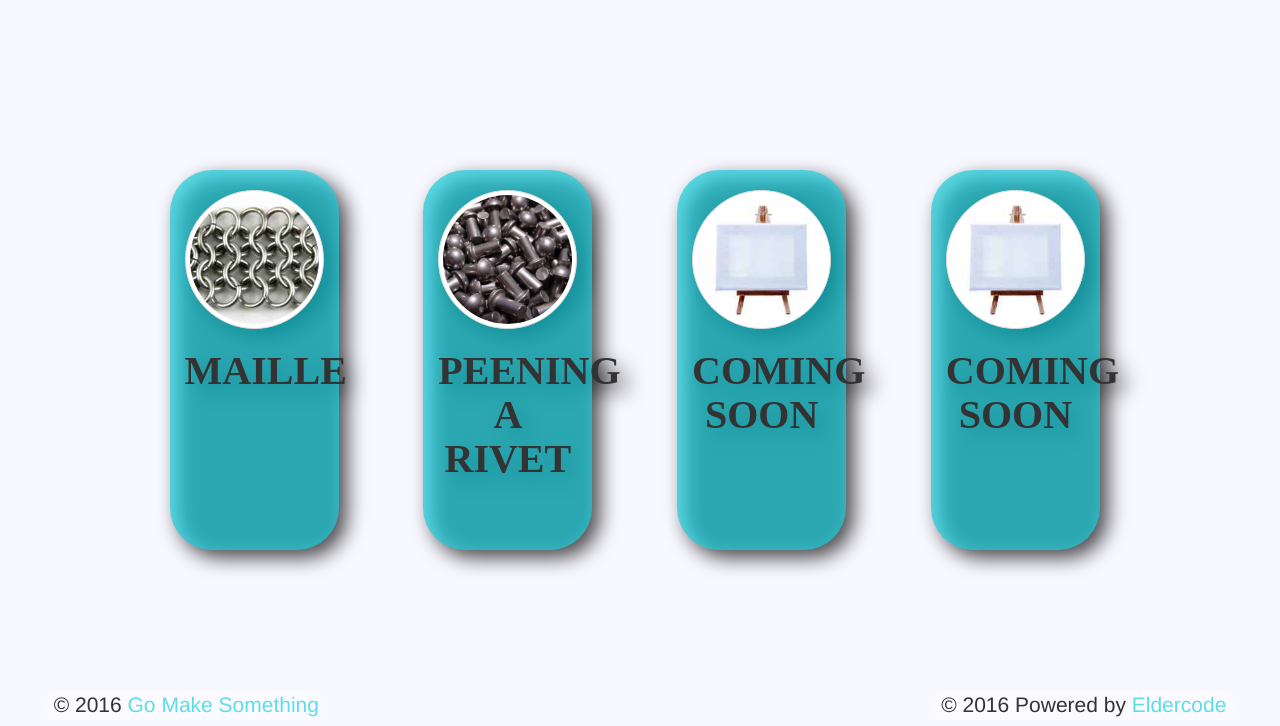
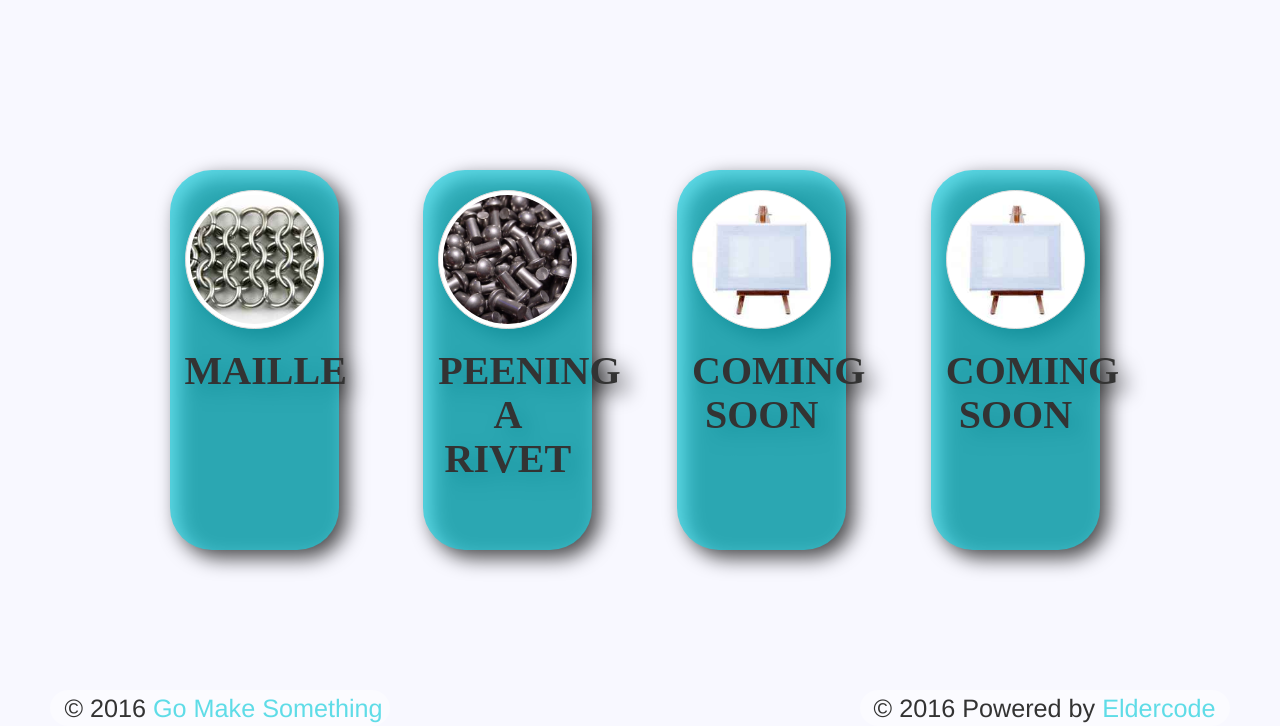
Before and after one commit to NathanElder/GoMakeSomething, a plain HTML site: page index.html in a window 1280 px wide. Shown: the part 1241-1967 px from the top of the page. Drawn offline with nearby package versions, Linux system fonts and the light colour scheme; a script that the page names is missing; a web font is replaced by a local one.

Commit message:
Update style.css

```diff
--- a/css/style.css
+++ b/css/style.css
@@ -101,7 +101,7 @@ a.thumbnail:hover, a.thumbnail:focus{
 
 .container{height: 100%;padding-top:2em;}
 
-.footerleft, .footerright{font-size: 1.5em;background-color: rgba(255, 255, 255, 0.4);border-radius: 20px;}
+.footerleft, .footerright{font-size: 1.8em;background-color: rgba(255, 255, 255, 0.4);border-radius: 20px;}
 
 p.Mailleintro{font-size: 1.5em;padding-bottom:2em;}
 
```
